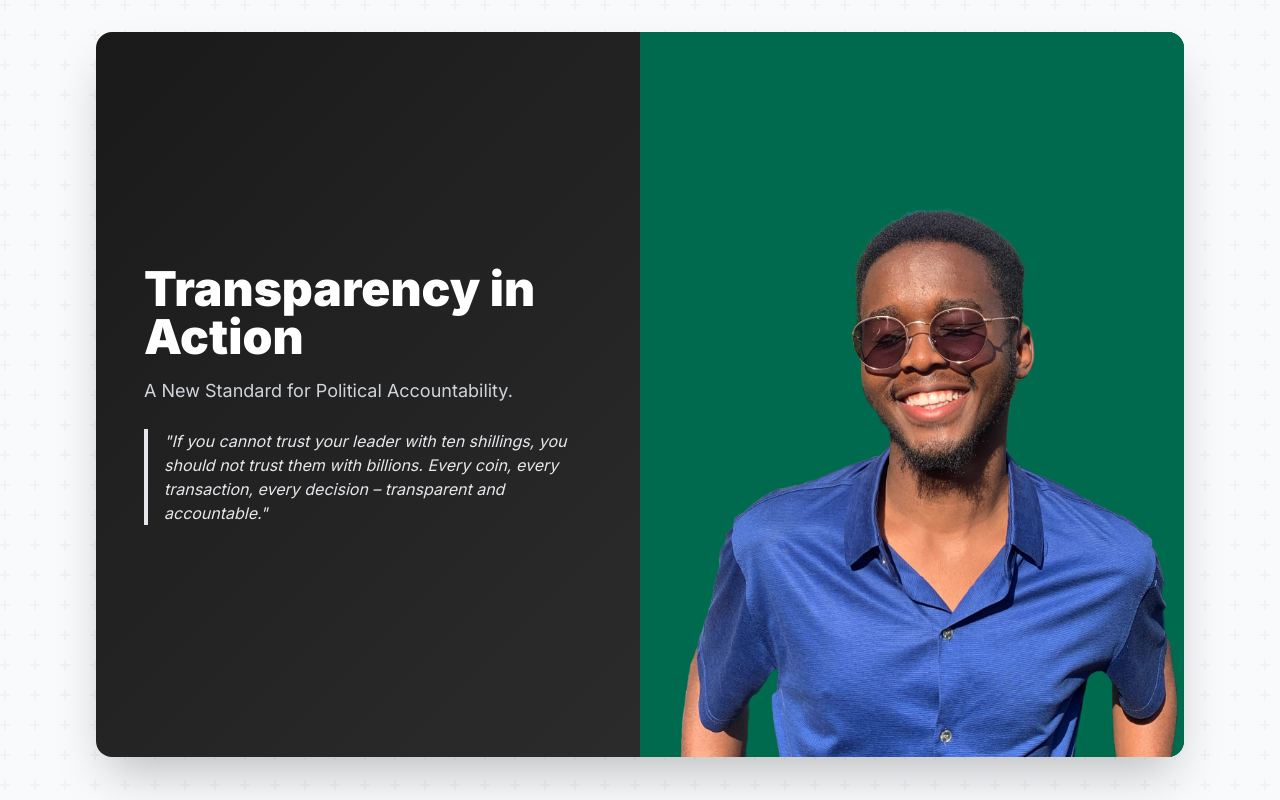
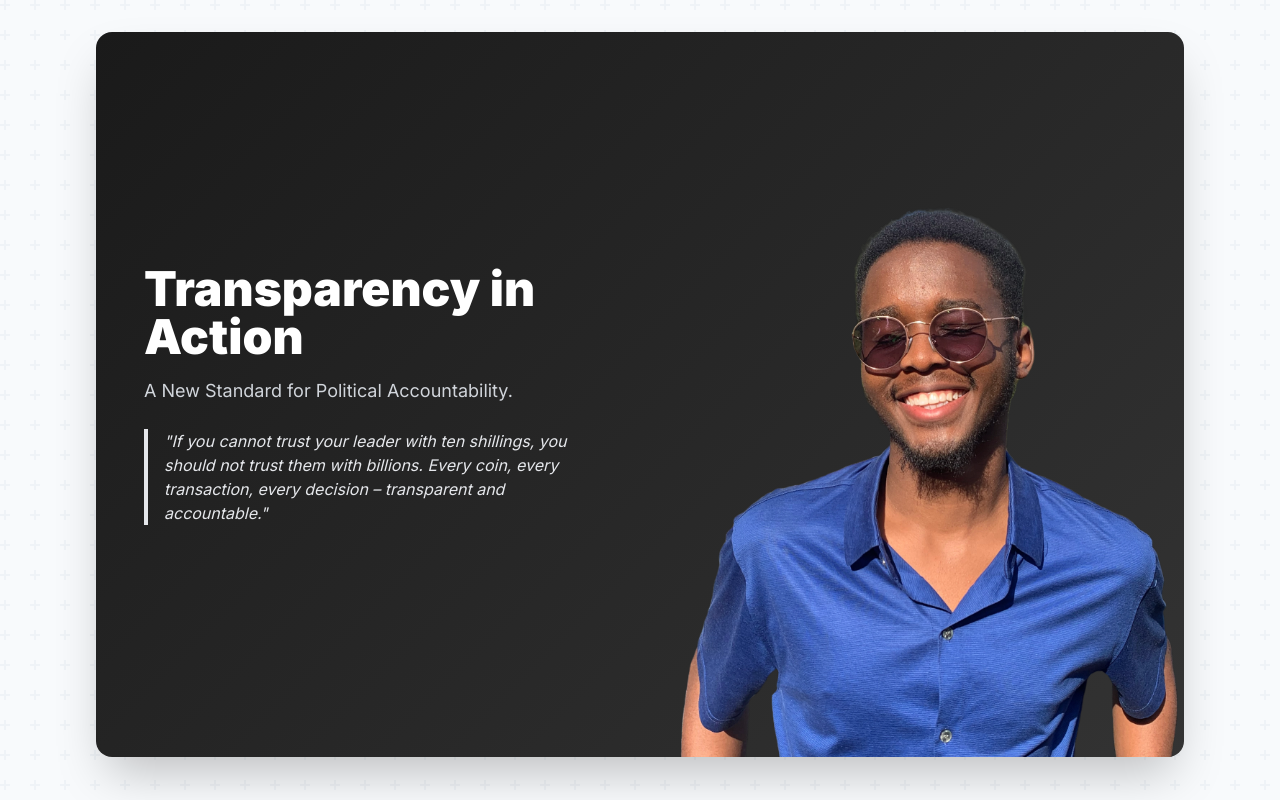
Before and after one commit to kororono/campaign-v1, a plain HTML site: page index.html in a window 1280 px wide. Shown: the top 800 px of the page. Drawn offline with nearby package versions, Linux system fonts and the light colour scheme; no server answers.

Commit message:
Update index.html-v4

```diff
--- a/index.html
+++ b/index.html
@@ -75,12 +75,13 @@
                     </blockquote>
                 </div>
                 <div class="hidden md:block">
-                    <img src="https://raw.githubusercontent.com/kororono/campaign-v1/main/assets/images/headshot.webp"
+                    <img src="https://raw.githubusercontent.com/kororono/campaign-v1/main/assets/images/headshot.webp?v=2"
                          alt="Candidate Portrait"
                          class="h-full w-full object-cover"
-                         onerror="this.onerror=null; this.src='https://raw.githubusercontent.com/kororono/campaign-v1/19e039ea40a03ae0d8189e60eec5d10fa6d1f6cb/assets/images/headshot.webp';"
-                         onload="console.log('Image loaded successfully')"
-                         style="background: #006A4E;">
+                         crossorigin="anonymous"
+                         loading="lazy"
+                         onerror="console.log('Image failed to load:', this.src); this.onerror=null; this.src='https://via.placeholder.com/600x600/006A4E/FFFFFF?text=Brandon+Rono';"
+                         onload="console.log('✅ Image loaded successfully!')">
                 </div>
             </div>
         </header>
```
